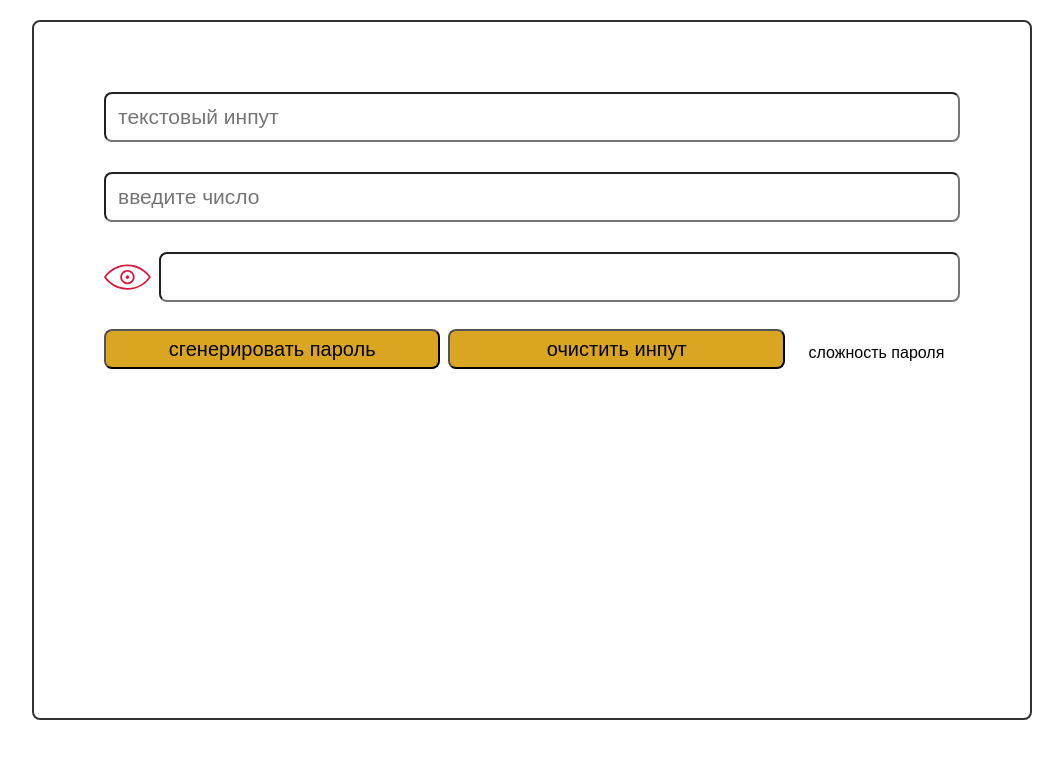
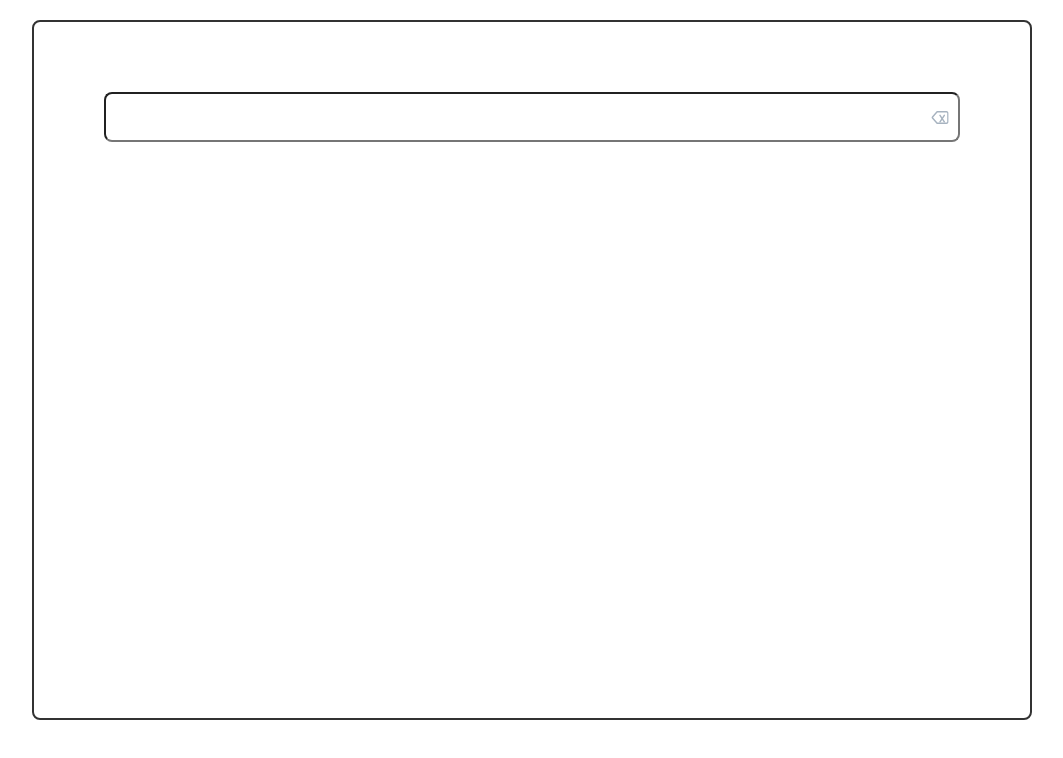
Before and after one commit to RuslanZaytsev/Andorra, a Next.js app in the folder andorra/: page / in a window 1280 px wide. Shown: the top 758 px of the page, without its empty margins (108-1171 px from the left). Built offline with nearby package versions, Linux system fonts and the light colour scheme.

Commit message:
доработки по инпуту

```diff
--- a/andorra/src/app/page.tsx
+++ b/andorra/src/app/page.tsx
@@ -14,11 +14,15 @@
         setState(value)
     }
 
+    console.log(state)
+
     return (
         <div className={styles.page}>
-            <Input type={'text'} placeholder={'текстовый инпут'}/>
-            <Input type={'number'} placeholder={'введите число'}/>
-            <Input type={'password'} value={state} passDifficultylevel={true} onChange={hadleStateInputChange} defaultValue={defaultValue}/>
+            {/*<Input type={'text'} placeholder={'логин'}/>*/}
+            <Input type={'number'} placeholder={'логин'}/>
+
+            {/*<Input type={'password'} placeholder={'пароль'} value={state} passDifficultylevel={true} onChange={hadleStateInputChange}*/}
+            {/*       defaultValue={defaultValue}/>*/}
         </div>
     )
         ;
--- /dev/null
+++ b/andorra/src/shared/Icons/delete.tsx
@@ -0,0 +1,27 @@
+interface IDeleteSvg {
+    handleClear?: () => void;
+}
+
+export const DeleteSvg = ({handleClear}: IDeleteSvg) => {
+    return (
+        <svg width="18" height="18" viewBox="0 0 25 24" fill="none" onClick={handleClear}
+             xmlns="http://www.w3.org/2000/svg">
+            <g clipPath="url(#clip0_325_6909)">
+                <path
+                    d="M21.5 4H8.5L1.5 12L8.5 20H21.5C22.0304 20 22.5391 19.7893 22.9142 19.4142C23.2893 19.0391 23.5 18.5304 23.5 18V6C23.5 5.46957 23.2893 4.96086 22.9142 4.58579C22.5391 4.21071 22.0304 4 21.5 4Z"
+                    stroke="#A7B3C0" strokeWidth="2" strokeLinecap="round"
+                    strokeLinejoin="round"/>
+                <path d="M18.5 9L12.5 18" stroke="#A7B3C0" strokeWidth="2"
+                      strokeLinecap="round" strokeLinejoin="round"/>
+                <path d="M12.5 9L18.5 18" stroke="#A7B3C0" strokeWidth="2"
+                      strokeLinecap="round" strokeLinejoin="round"/>
+            </g>
+            <defs>
+                <clipPath id="clip0_325_6909">
+                    <rect width="24" height="24" fill="white"
+                          transform="translate(0.5)"/>
+                </clipPath>
+            </defs>
+        </svg>
+    )
+}
--- a/andorra/src/shared/components/Input/Input.module.scss
+++ b/andorra/src/shared/components/Input/Input.module.scss
@@ -1,17 +1,4 @@
 @import "../../styles/mixins.scss";
-
-
-.input {
-    @include rowFlexCenter;
-    width: 100%;
-    height: 50px;
-    padding: 12px;
-    gap: 8px;
-    background-color: white;
-    color: #0a0a0a;
-    font-size: 21px;
-    border-radius: 8px;
-}
 
 .container {
     display: block;
--- a/andorra/src/shared/components/Input/Input.tsx
+++ b/andorra/src/shared/components/Input/Input.tsx
@@ -5,7 +5,8 @@
 import {useState} from "react";
 import {EyeClose} from "@/shared/Icons/EyeClose";
 import {TValue} from "@/shared/components/StateInput/types";
-
+import {RootInput} from "@/shared/components/RootInput/RootInput";
+import {formatNumberValue} from "@/shared/utils/utils";
 
 interface IInputProps {
     type: "text" | "password" | "number";
@@ -16,17 +17,16 @@
     defaultValue?: TValue;
 }
 
-export const Input = ({type, passDifficultylevel, placeholder, value, onChange, defaultValue = '' as TValue}: IInputProps) => {
+export const Input = ({type, passDifficultylevel, value, onChange, defaultValue = '' as TValue}: IInputProps) => {
 
     const [showPassword, setShowPassword] = useState<boolean>(false)
-    const [inputType, setInputType] = useState<'text' | 'password'>()
     const [internalValue, setInternalValue] = useState<TValue>(defaultValue)
-
+    const [inputType, setInputType] = useState<'text' | 'password' | "number">()
     const isControlled = value !== undefined;
     const choiseValue = isControlled ? value : internalValue;
 
     const togglePasswordVisibility = () => {
-        setShowPassword(!showPassword);
+        setShowPassword(prev => !prev);
         setInputType(showPassword ? "password" : "text");
     };
 
@@ -46,15 +46,50 @@
         onChange?.(newValue)
     }
 
-    const coreInput = (
-        <input type={inputType} value={choiseValue} onChange={handleChange} placeholder={placeholder} className={styles.input}/>)
-    // root input
+    const handleKeyDownNumber = (event: React.KeyboardEvent<HTMLInputElement>
+    ): void => {
+        const allowedKeys = [
+            "Backspace", "ArrowLeft", "ArrowRight", "Delete", "Tab",
+            "Enter", "Home", "End", "Minus", "NumpadSubtract", "Period", "NumpadDecimal"
+            // разрешенные пользователю клавиши
+        ];
+        if (
+            !((event.key >= "0" && event.key <= "9") || allowedKeys.includes(event.key) || '.' || ',')
+        ) {
+            event.preventDefault();
+        }
+        if (event.key.toLowerCase() === 'e') {
+            event.preventDefault();
+        }
+        if (event.key === "Tab") {
+            const value = event.currentTarget.value;
 
+            if (!value) {
+                return
+            }
+            const formattedValue = formatNumberValue(value);
+
+            if (!isControlled) {
+                setInternalValue(formattedValue as TValue);
+            }
+            onChange?.(value as TValue);
+        }
+    }
 
     const renderInput = () => {
-        if (type === 'text' || type === 'number') {
-            return coreInput
+
+        if (type === 'number') {
+            return <
+                RootInput type={type} choiseValue={choiseValue} onChange={handleChange}
+                          keyDownHandler={handleKeyDownNumber}
+                          handleClear={handleCLear}
+            />;
         }
+
+        if (type === 'text') {
+            return <RootInput type={type} choiseValue={choiseValue} onChange={handleChange}/>;
+        }
+
         if (type === 'password') {
             return (
                 <div className={styles.wrapper}>
@@ -70,7 +105,7 @@
                                 onClick={togglePasswordVisibility}
                             />
                         )}
-                        {coreInput}
+                        <RootInput type={inputType} choiseValue={choiseValue} onChange={handleChange}/>
                     </div>
                     <div className={styles.button}>
                         <button type="button">cгенерировать пароль</button>
@@ -84,3 +119,14 @@
 
     return renderInput();
 }
+
+/*
+    при вооде буквы в числовой инпут я должен прервать вод неверных данных
+    в числовой инпут запретить вводить буквы - +
+    может использоваться точка или запятая, для дробного числа +
+    если пользовать проставит 2.00000 на табляцию убираем все лишнее до 2 +
+    убрать кнопку отчстить инпут и сделать крестик внутри инпута +
+
+    глазик сместить на место суффикса
+
+ */
--- /dev/null
+++ b/andorra/src/shared/components/RootInput/RootInput.module.scss
@@ -0,0 +1,36 @@
+@import "../../styles/mixins.scss";
+
+.input_container {
+    position: relative;
+    width: 100%;
+}
+
+.input {
+    @include rowFlexCenter;
+    width: 100%;
+    height: 50px;
+    padding: 12px;
+    padding-right: 40px;
+    gap: 8px;
+    background-color: white;
+    color: #0a0a0a;
+    font-size: 21px;
+    border-radius: 8px;
+    box-sizing: border-box;
+}
+
+.icon {
+    position: absolute;
+    right: 12px;
+    top: 50%;
+    transform: translateY(-50%);
+    width: 17px;
+    height: 17px;
+    cursor: pointer;
+}
+
+input[type=number]::-webkit-outer-spin-button,
+input[type=number]::-webkit-inner-spin-button {
+    -webkit-appearance: none;
+    margin: 0;
+}
--- /dev/null
+++ b/andorra/src/shared/components/RootInput/RootInput.tsx
@@ -0,0 +1,35 @@
+
+import {TValue} from "@/shared/components/StateInput/types";
+import styles from './RootInput.module.scss'
+import {DeleteSvg} from "@/shared/Icons/delete";
+
+interface IInputProps {
+    type?: "text" | "password" | "number";
+    passDifficultylevel?: boolean;
+    placeholder?: string;
+    value?: TValue;
+    onChange: (event: React.ChangeEvent<HTMLInputElement>) => void;
+    defaultValue?: TValue;
+    keyDownHandler?: (event: React.KeyboardEvent<HTMLInputElement>) => void;
+    choiseValue: TValue;
+    handleClear?: () => void;
+}
+
+export const RootInput = ({keyDownHandler, type, choiseValue, onChange, placeholder, handleClear}: IInputProps) => {
+    return (
+        <div className={styles.input_container}>
+            <input
+                onKeyDown={keyDownHandler}
+                type={type}
+                value={choiseValue}
+                onChange={onChange}
+                placeholder={placeholder}
+                className={styles.input}
+            />
+            <span className={styles.icon}>
+                <DeleteSvg handleClear={handleClear}/>
+            </span>
+        </div>
+
+    )
+}
--- /dev/null
+++ b/andorra/src/shared/utils/utils.ts
@@ -0,0 +1,18 @@
+export const formatNumberValue = (value: string): string => {
+    if (!value) return value;
+
+    if (value.startsWith('.')) {
+        value = '0' + value;
+    }
+
+    if (value.includes('.')) {
+        value = parseFloat(value).toString();
+    }
+
+    if (value.endsWith('.0', 10)) {
+        const num = parseFloat(value);
+        value = isNaN(num) ? value : num.toString();
+    }
+
+    return value;
+};
```
